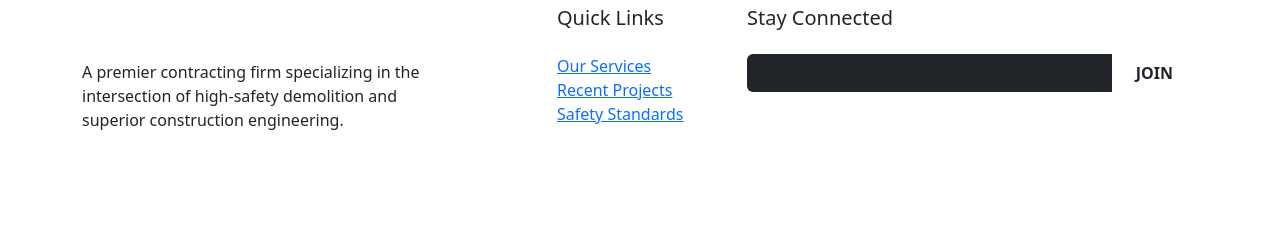
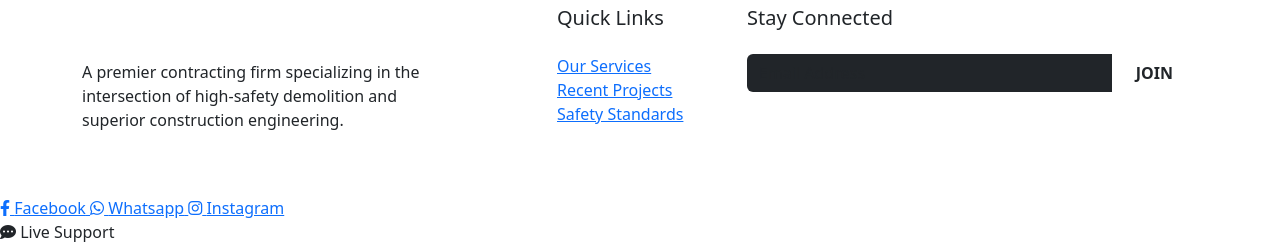
Before and after one commit to khushi335/LKM-Contracting-Construction, a Django app: page /about/ in a window 1280 px wide. Shown: the part 2370-2614 px from the top of the page. Before the commit the page ends 2500 px from the top, so only its background shows below. Run offline with Django 5.2, Linux system fonts and the light colour scheme; some libraries are stand-ins or nearby versions.

Commit message:
feat(layout): integrate sidebar social links
- Add social media navigation links to the main sidebar layout component.

```diff
--- a/main/templates/base.html
+++ b/main/templates/base.html
@@ -192,6 +192,77 @@
             </div>
         </div>
     </footer>
+    <!-- Sidebar -->
+    <nav class="spatial-sidebar initial-hide" id="socialSidebar">
+        <a href="https://www.facebook.com/" target="_blank" class="spatial-item fb">
+            <i class="fab fa-facebook-f"></i>
+            <span class="spatial-text">Facebook</span>
+        </a>
+
+        <a href="https://wa.me/19734207684" target="_blank" class="spatial-item wa">
+            <i class="fab fa-whatsapp"></i>
+            <span class="spatial-text">Whatsapp</span>
+        </a>
+
+        <a href="#" target="_blank" class="spatial-item in">
+            <i class="fab fa-instagram"></i>
+            <span class="spatial-text">Instagram</span>
+        </a>
+    </nav>
+
+    <!-- Chat Trigger Button -->
+<div class="chat-spatial-trigger initial-hide" id="chatWrapper" onclick="toggleChat()">
+    <i class="fas fa-comment-dots"></i>
+    <span class="chat-tooltip">Live Support</span>
+</div>
+
+<!-- Tawk.to Script -->
+<script type="text/javascript">
+    var Tawk_API = Tawk_API || {},
+        Tawk_LoadStart = new Date();
+
+    (function () {
+        var s1 = document.createElement("script"),
+            s0 = document.getElementsByTagName("script")[0];
+
+        s1.async = true;
+
+        /* Your New Tawk.to Widget */
+        s1.src = 'https://embed.tawk.to/6a3264e51575271d46d9eaf1/1jradk8fv';
+
+        s1.charset = 'UTF-8';
+        s1.setAttribute('crossorigin', '*');
+        s0.parentNode.insertBefore(s1, s0);
+    })();
+
+    /* Open/Close Chat */
+    function toggleChat() {
+        if (typeof Tawk_API !== 'undefined') {
+            Tawk_API.toggle();
+        }
+    }
+
+    /* Hide Default Widget Bubble */
+    Tawk_API.onLoad = function () {
+        Tawk_API.hideWidget();
+    };
+
+    /* Reveal Button After Page Load */
+    window.addEventListener('load', function () {
+        setTimeout(function () {
+            var socialSidebar = document.getElementById('socialSidebar');
+            var chatWrapper = document.getElementById('chatWrapper');
+
+            if (socialSidebar) {
+                socialSidebar.classList.add('reveal');
+            }
+
+            if (chatWrapper) {
+                chatWrapper.classList.add('reveal');
+            }
+        }, 800);
+    });
+</script>
 
     <script src="https://cdn.jsdelivr.net/npm/bootstrap@5.3.0/dist/js/bootstrap.bundle.min.js"></script>
 </body>
```
